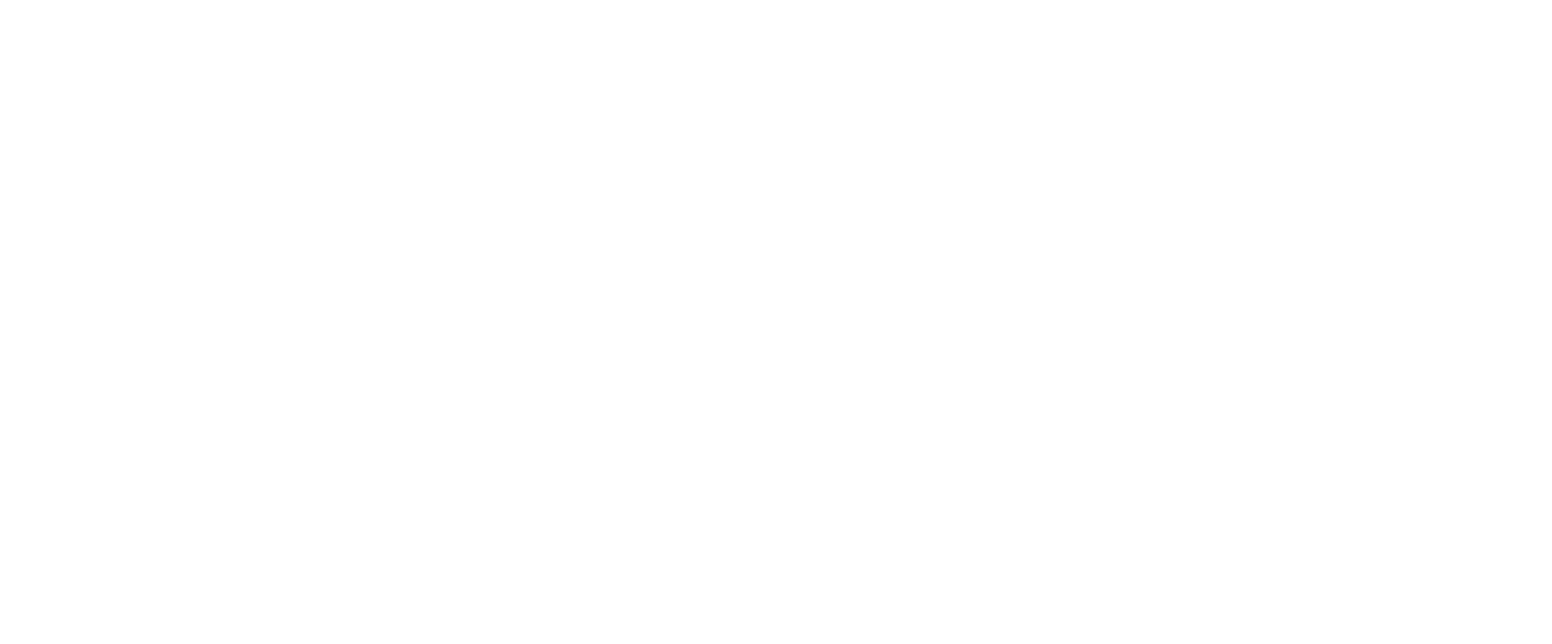
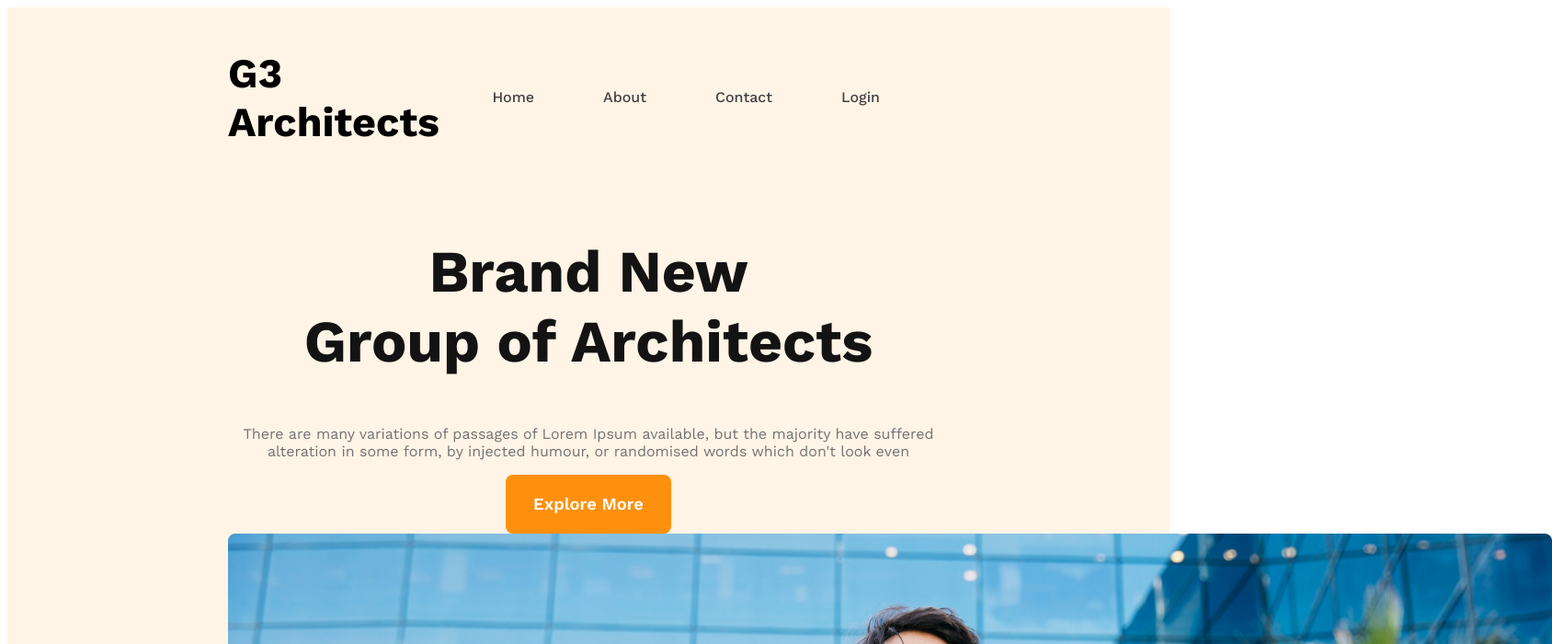
Before and after one commit to Rijwanul-Haque-Roman/g3-architect, a plain HTML site: page index.html in a window 1280 px wide. Shown: the top 700 px of the page at 92% size, 1688 px wide, since content can reach past the window. Drawn offline with nearby package versions, Linux system fonts and the light colour scheme.

Commit message:
banner content added

```diff
--- a/index.html
+++ b/index.html
@@ -12,5 +12,35 @@
     />
     <link rel="stylesheet" href="styles/styles.css" />
   </head>
-  <body></body>
+  <body>
+    <!-- start of header section -->
+    <header>
+      <!-- start of navigation section -->
+      <nav>
+        <h3>G3 Architects</h3>
+        <ul>
+          <li><a href="#">Home</a></li>
+          <li><a href="#">About</a></li>
+          <li><a href="#">Contact</a></li>
+          <li><a href="#">Login</a></li>
+        </ul>
+      </nav>
+      <!-- end of navigation section -->
+      <!-- start of banner section -->
+      <section class="banner">
+        <div class="banner-content">
+          <h1>Brand New<br />Group of Architects</h1>
+          <p>
+            There are many variations of passages of Lorem Ipsum available, but
+            the majority have suffered alteration in some form, by injected
+            humour, or randomised words which don't look even
+          </p>
+          <button class="btn-primary">Explore More</button>
+        </div>
+        <img src="images/banner.png" alt="" />
+      </section>
+    </header>
+    <main></main>
+    <footer></footer>
+  </body>
 </html>
--- a/styles/styles.css
+++ b/styles/styles.css
@@ -0,0 +1,59 @@
+/* common shared styles */
+p {
+  color: #727272;
+}
+button {
+  width: 180px;
+  height: 64px;
+  border-radius: 8px;
+  background: #ff900e;
+  border: none;
+  color: #fff;
+  text-align: center;
+  font-size: 1.15rem;
+  font-weight: 600;
+}
+* {
+  font-family: "Work Sans", sans-serif;
+}
+/* header styles */
+header {
+  background: rgba(255, 144, 14, 0.1);
+  padding: 0 240px 50px;
+}
+nav {
+  display: flex;
+  justify-content: space-between;
+  align-items: center;
+}
+nav h3 {
+  font-size: 2.8rem;
+  font-weight: 700;
+}
+nav > ul {
+  display: flex;
+}
+nav li {
+  list-style-type: none;
+  margin-right: 75px;
+  font-weight: 500;
+  font-size: 1rem;
+}
+
+nav li a {
+  text-decoration: none;
+  color: #424242;
+}
+/* banner styles */
+.banner-content {
+  max-width: 800px;
+  text-align: center;
+  margin: 0 auto;
+}
+.banner-content h1 {
+  font-size: 4rem;
+  color: #131313;
+}
+.banner-content p {
+  /* color: #727272; */
+}
```
